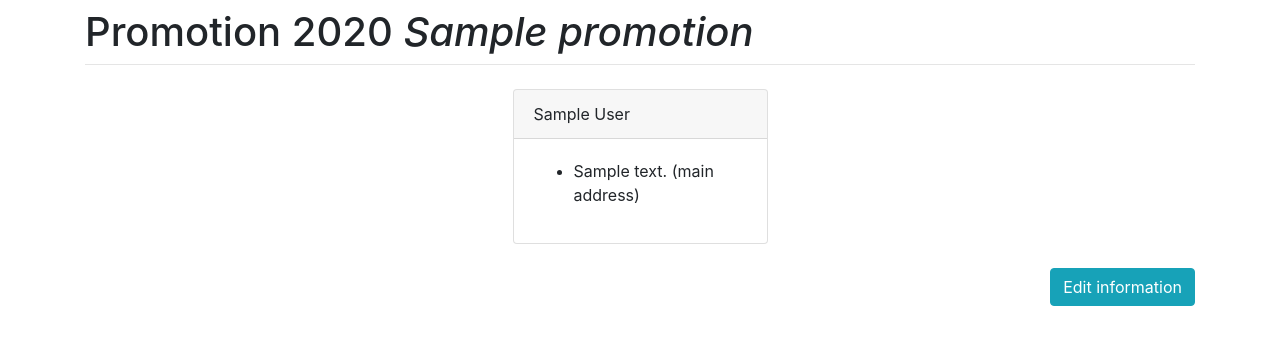
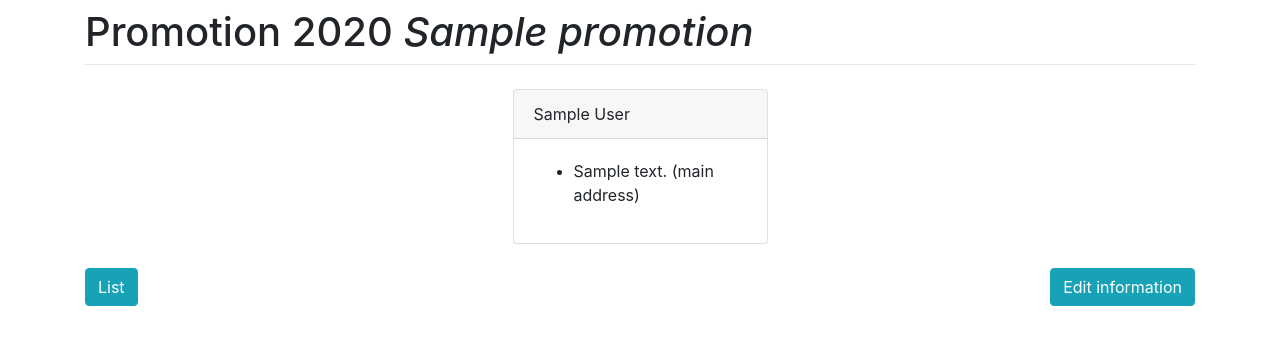
Before and after one commit to bryan-brancotte/django-nested-formset-mwe, a Django app: page /promotion/1/ in a window 1280 px wide. Shown: the top 345 px of the page. Run offline with Django 3.2, Linux system fonts and the light colour scheme; tables that the repository leaves empty hold one stand-in row (values such as "Sample post"); some libraries are stand-ins or nearby versions.

Commit message:
list link

```diff
--- a/django_nested_formset_mwe/myapp/templates/myapp/promotion_detail.html
+++ b/django_nested_formset_mwe/myapp/templates/myapp/promotion_detail.html
@@ -29,5 +29,8 @@ Promotion {{promotion.year}} <i>{{promotion.name}} </i>
     <a role="button" class="btn btn-info float-right" href="{% url 'myapp:promotion-edit' pk=promotion.pk%}">
         Edit information
     </a>
+    <a role="button" class="btn btn-info" href="{% url 'myapp:promotion-list' %}">
+        List
+    </a>
 </div>
 {%endblock content%}
```
